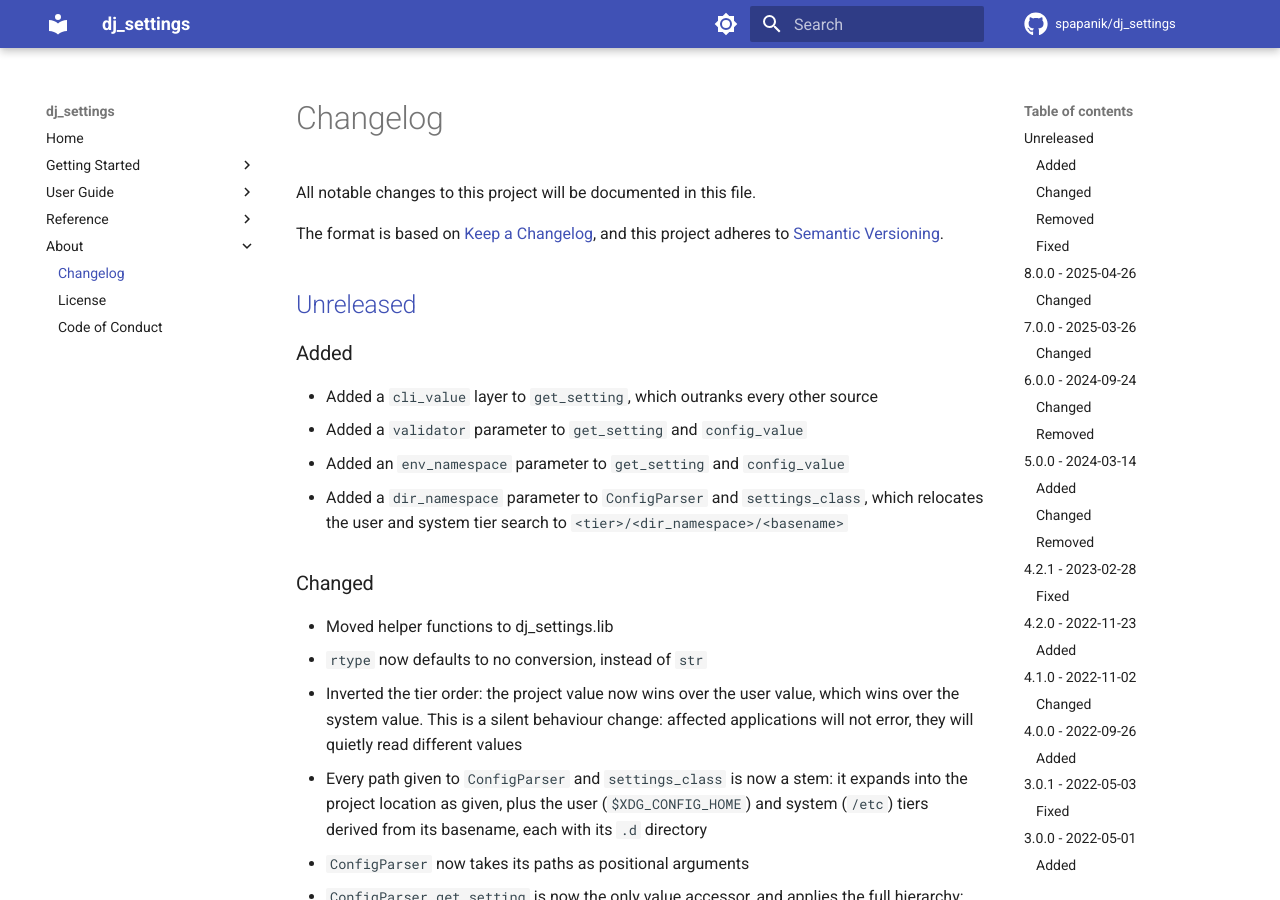
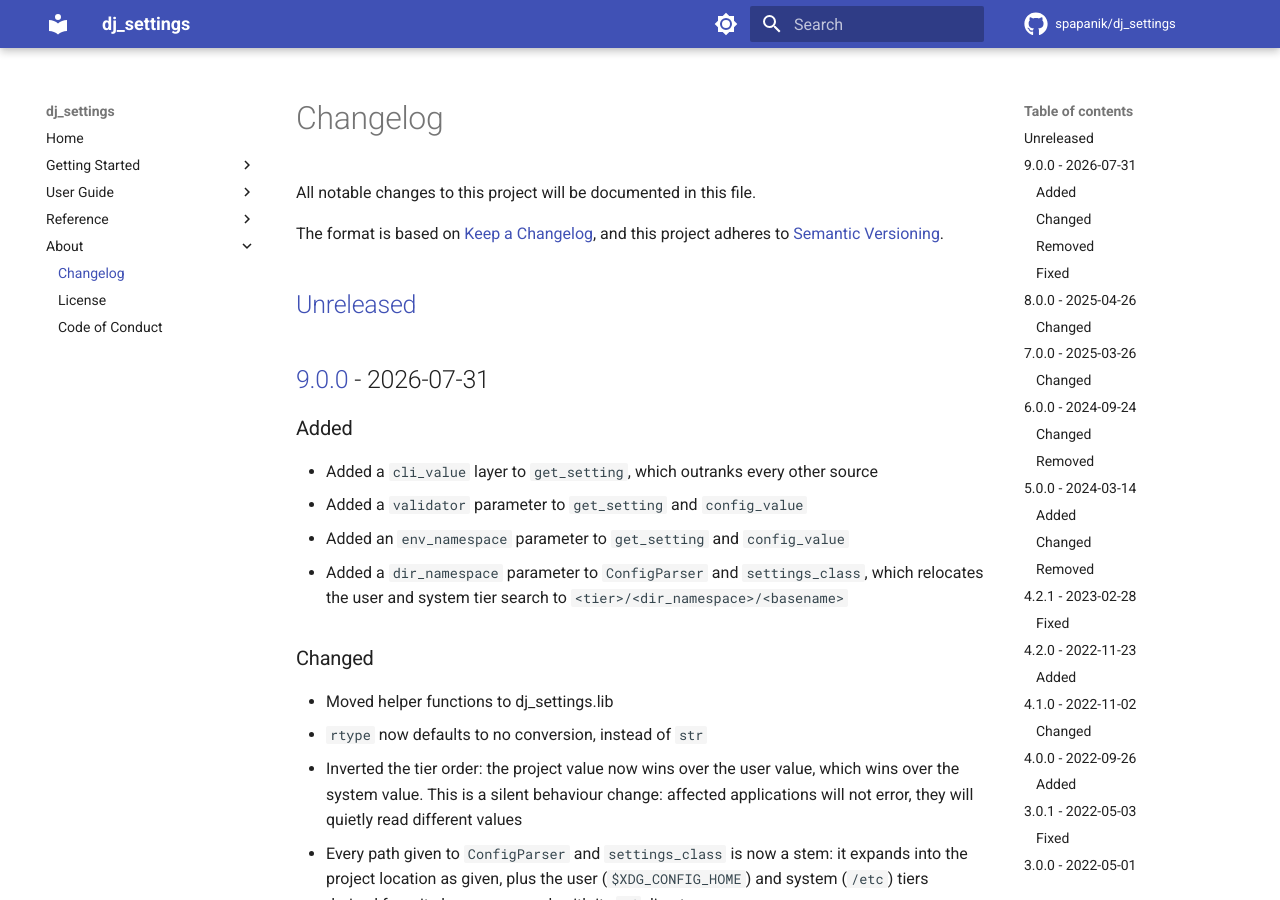
Before and after one commit to spapanik/dj_settings, an MkDocs documentation site: the page built from docs/CHANGELOG.md, in a window 1280 px wide and 900 px high. Built offline with MkDocs 1.6.1 and Material for MkDocs 9.7.7, drawn with Linux system fonts in a browser that asks for light colours; comment, search, counter and statistics services are not loaded.

Commit message:
🔖 Bump version

```diff
--- a/docs/CHANGELOG.md
+++ b/docs/CHANGELOG.md
@@ -5,6 +5,8 @@ All notable changes to this project will be documented in this file.
 The format is based on [Keep a Changelog], and this project adheres to [Semantic Versioning].
 
 ## [Unreleased]
+
+## [9.0.0] - 2026-07-31
 
 ### Added
 
@@ -203,7 +205,8 @@ The format is based on [Keep a Changelog], and this project adheres to [Semantic
 
 [Keep a Changelog]: https://keepachangelog.com/en/1.1.0/
 [Semantic Versioning]: https://semver.org/spec/v2.0.0.html
-[Unreleased]: https://github.com/spapanik/dj_settings/compare/v8.0.0...main
+[Unreleased]: https://github.com/spapanik/dj_settings/compare/v9.0.0...main
+[9.0.0]: https://github.com/spapanik/dj_settings/compare/v8.0.0...v9.0.0
 [8.0.0]: https://github.com/spapanik/dj_settings/compare/v7.0.0...v8.0.0
 [7.0.0]: https://github.com/spapanik/dj_settings/compare/v6.0.0...v7.0.0
 [6.0.0]: https://github.com/spapanik/dj_settings/compare/v5.0.0...v6.0.0
--- a/pyproject.toml
+++ b/pyproject.toml
@@ -6,7 +6,7 @@ build-backend = "uv_build"
 
 [project]
 name = "dj_settings"
-version = "8.0.0"
+version = "9.0.0"
 
 authors = [
     { name = "Stephanos Kuma", email = "stephanos@kuma.ai" },
```
